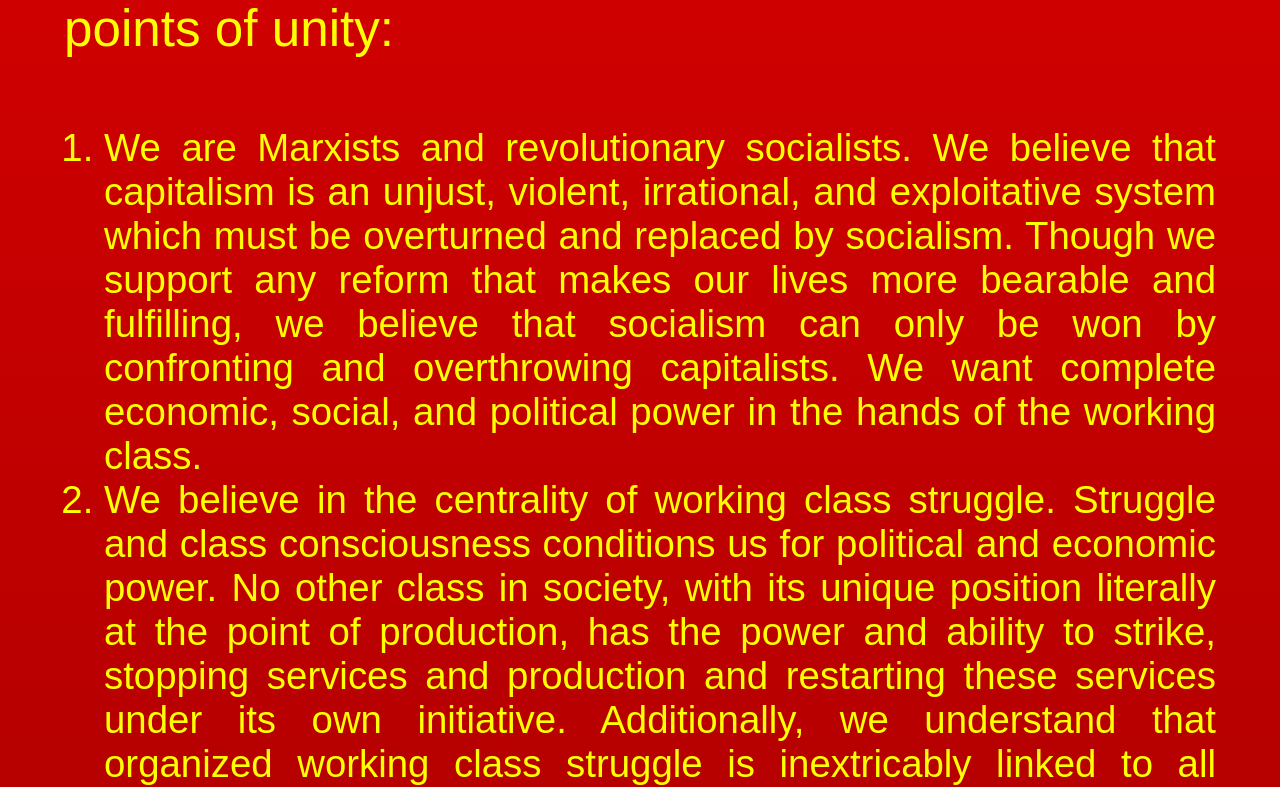
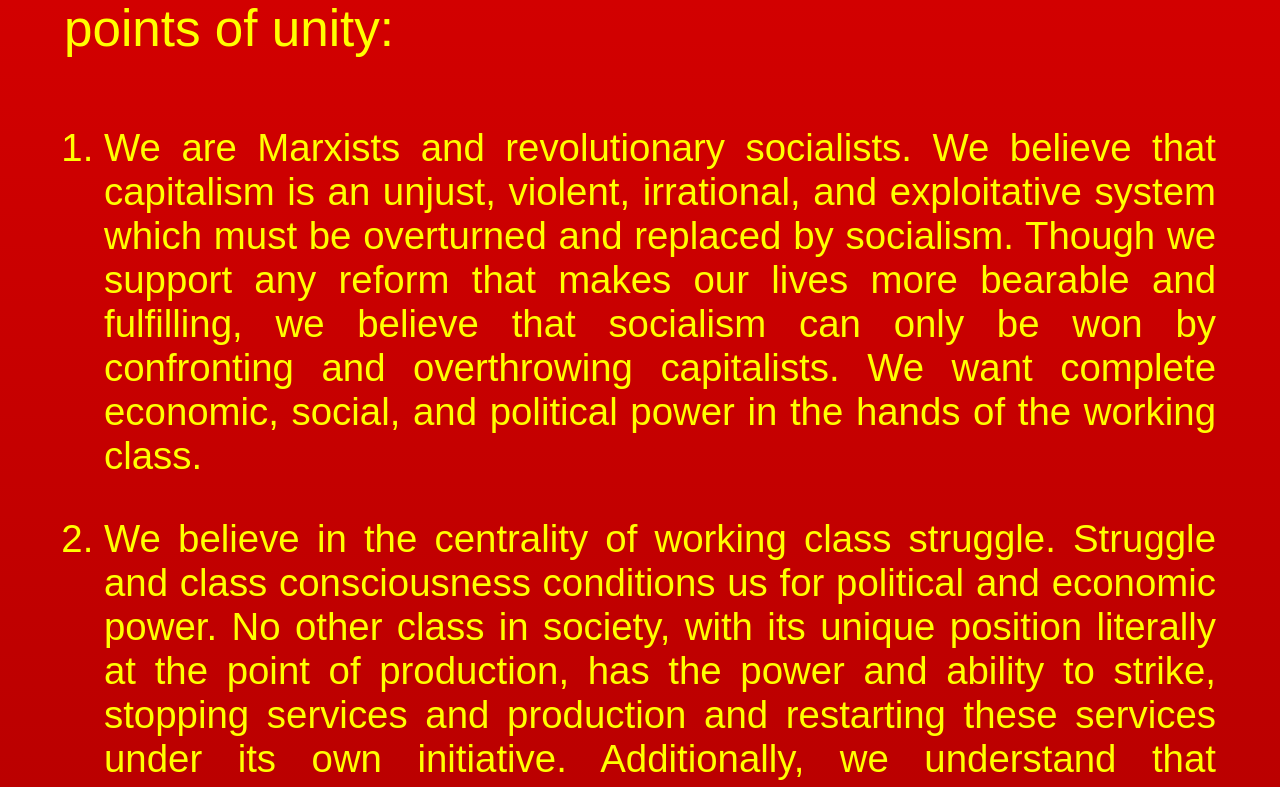
Before and after one commit to refoundation/refoundation.github.io, a plain HTML site: page index.html in a window 1280 px wide. Shown: the part 1532-2319 px from the top of the page. Drawn offline with Linux system fonts and the light colour scheme; a script that the page names is missing; files whose address does not match are found by name.

Commit message:
added padding to list items

```diff
--- a/stylesheets/styles.css
+++ b/stylesheets/styles.css
@@ -103,6 +103,10 @@ ol {
     font-size: 3vw;
 }
 
+li {
+    padding-bottom: 1em;
+}
+
 form {
     font-family: sans-serif;
     font-size: 3vw;
```
